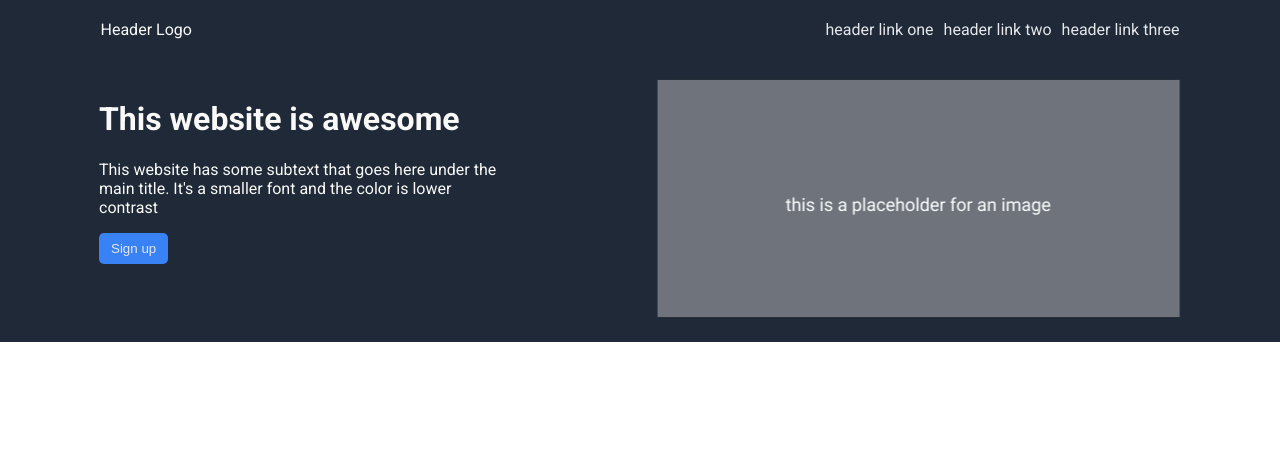
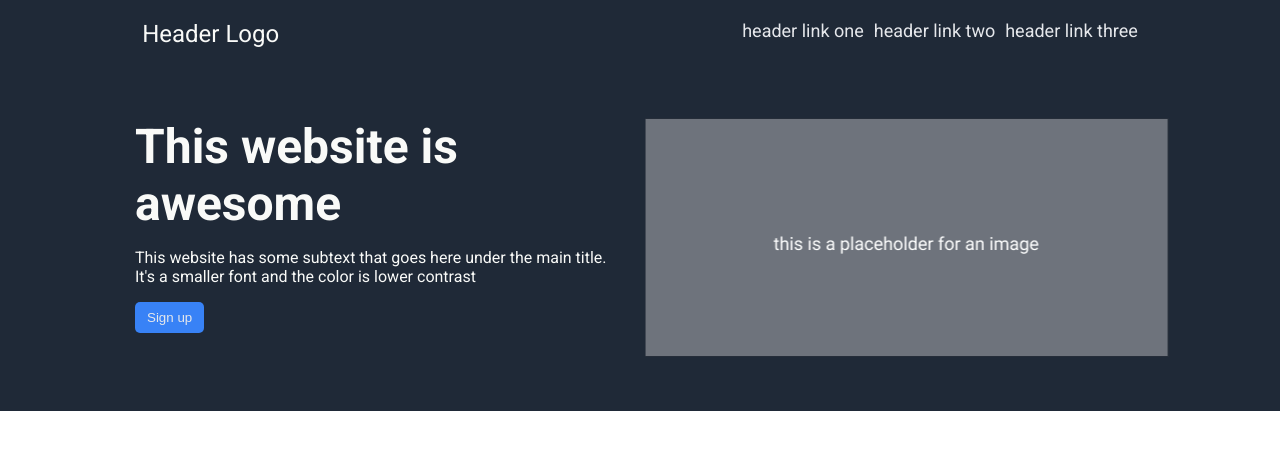
Before and after one commit to everydayseb/odin-landing-page, a plain HTML site: page index.html in a window 1280 px wide. Drawn offline with Linux system fonts and the light colour scheme.

Commit message:
Adjust styling for header and hero

```diff
--- a/style.css
+++ b/style.css
@@ -15,12 +15,14 @@ body {
 .header,
 .hero {
     display: flex;
+    justify-content: center;
+    gap: 10px;
     padding: 20px;
+    padding-bottom: 50px;
     background-color: #1F2937;
 }
 
 .header {
-    justify-content: space-around;
     background-color: #1F2937;
     color: #F9FAF8;
 }
@@ -33,23 +35,35 @@ body {
 .header .links a {
     color: #E5E7EB;
     text-decoration: none;
+    font-size: 18px;
+}
+.header .left,
+.header .right {
+    max-width: 550px;
 }
 .header .left {
-    flex: 1 1 auto;
-    max-width: 524px;
+    flex: 1;
+}
+.logo {
+    font-size: 24px;
 }
 
 .hero {
     color: #F9FAF8;
-    justify-content: space-around;
 }
-.hero .left {
-    max-width: 400px;
+.hero .left,
+.hero .right {
+    max-width: 500px;
 }
-.hero .right {
-    max-width: 524px;
+.hero h1 {
+    font-size: 48px;
+    font-weight: 900;
+    margin: 0;
+    padding: 0;
 }
-
+.hero p {
+    padding-right: 20px;
+}
 .hero button {
     background-color: #3882F6;
     text-align: center;
```
